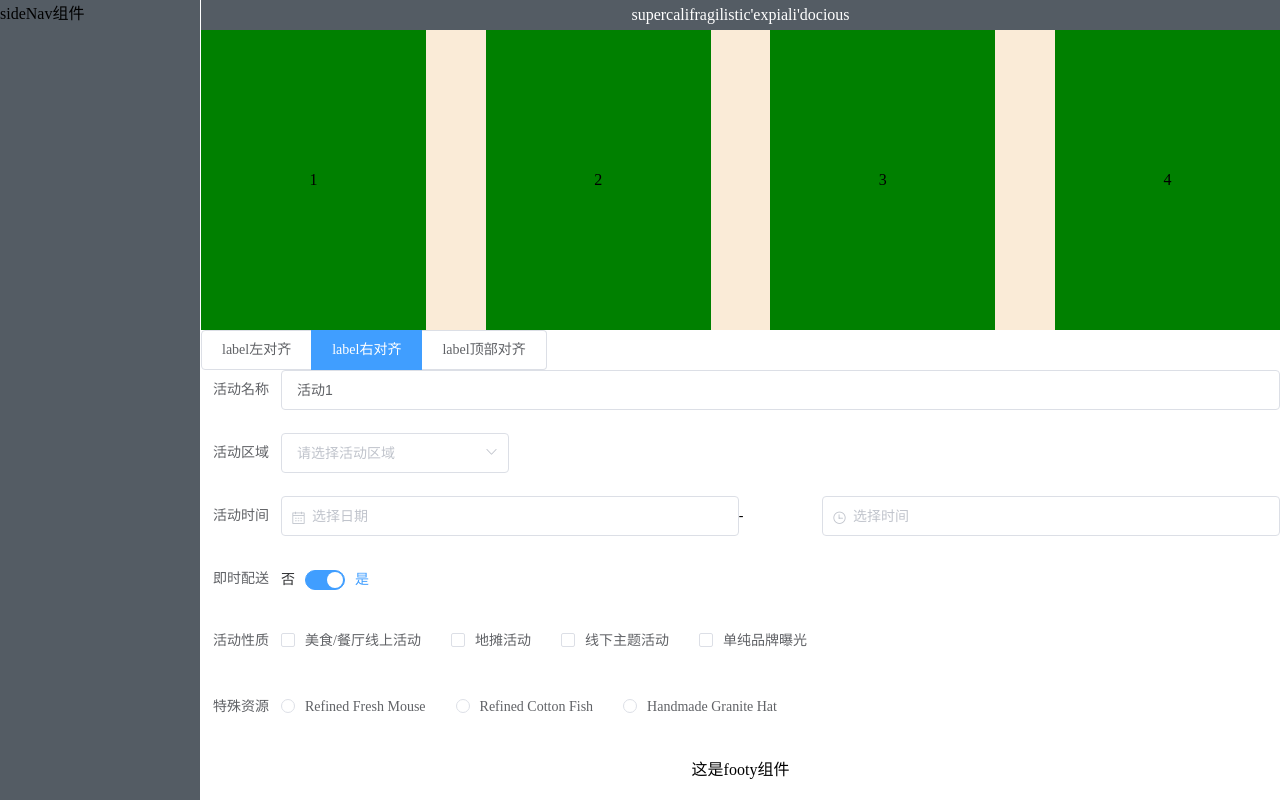
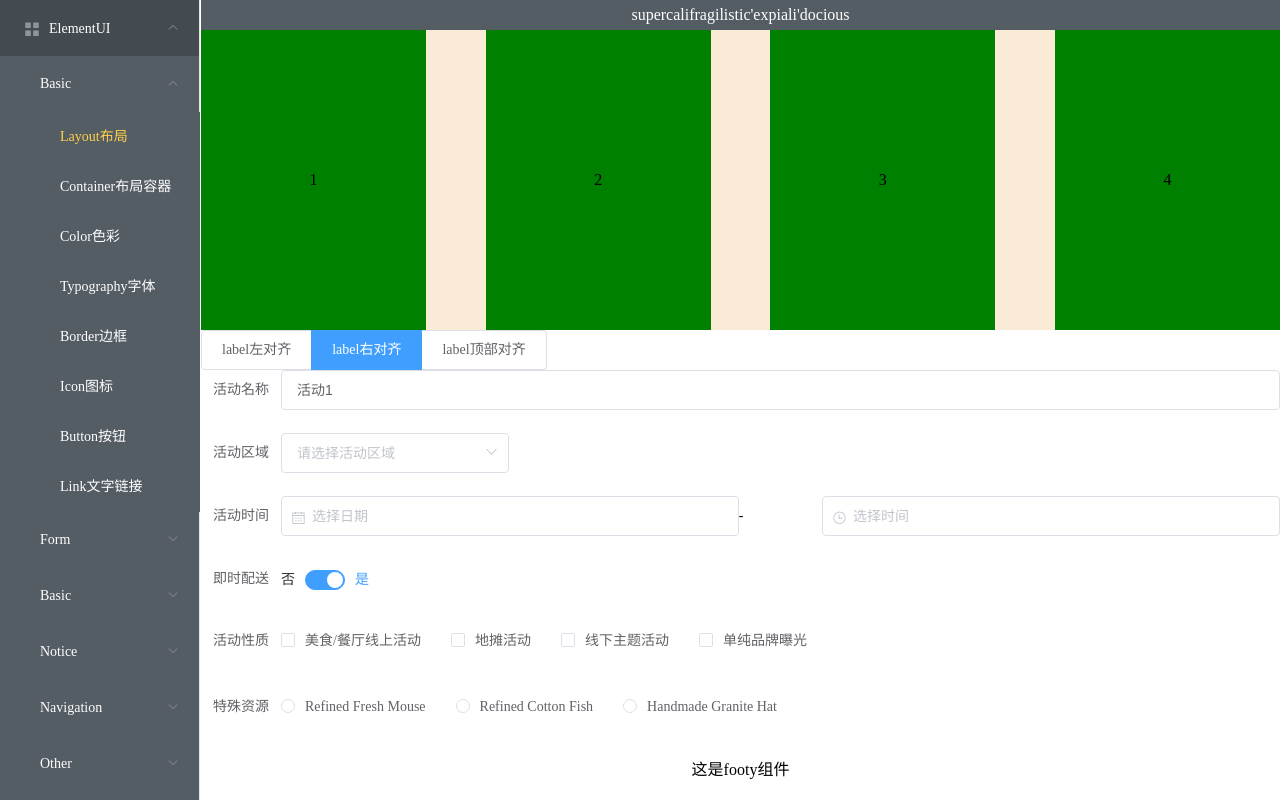
Before and after one commit to nansio/learning, a Vue app in the folder elements/: page / in a window 1280 px wide. Built offline with nearby package versions, Linux system fonts and the light colour scheme.

Commit message:
practice el-menu

```diff
--- a/elements/src/sideNav.vue
+++ b/elements/src/sideNav.vue
@@ -1,30 +1,92 @@
 <template>
+  <!-- el-menu组件 -->
   <div class="sideNavVue">
-      sideNav组件
+    <el-menu
+      default-active="3-1"
+      background-color="#545c64"
+      text-color="#fff"
+      active-text-color="#ffd04b"
+    >
+      <!-- 1级菜单 ==> ElementUI -->
+      <el-submenu index="1-1">
+        <template slot="title">
+          <i class="el-icon-menu"></i>
+          <span>ElementUI</span>
+        </template>
+        <!-- 2级菜单 Basic -->
+        <el-submenu index="2-1">
+            <template slot="title">Basic</template>
+            <el-menu-item index="3-1">Layout布局</el-menu-item>
+            <el-menu-item index="3-2">Container布局容器</el-menu-item>
+            <el-menu-item index="3-3">Color色彩</el-menu-item>
+            <el-menu-item index="3-4">Typography字体</el-menu-item>
+            <el-menu-item index="3-5">Border边框</el-menu-item>
+            <el-menu-item index="3-6">Icon图标</el-menu-item>
+            <el-menu-item index="3-7">Button按钮</el-menu-item>
+            <el-menu-item index="3-8">Link文字链接</el-menu-item>
+        </el-submenu>
+        <!-- 2级菜单 Form 表单 -->
+        <el-submenu index="2-2">
+            <template slot="title">Form</template>
+            <el-menu-item index="3-9">el-form</el-menu-item>
+        </el-submenu>
+        <!-- 2级菜单 Data 数据展示 -->
+        <el-submenu index="2-3">
+            <template slot="title">Basic</template>
+            <el-menu-item index="3-10">Table表格</el-menu-item>
+            <el-menu-item index="3-11">Tag标签</el-menu-item>
+            <el-menu-item index="3-12">Progress进度条</el-menu-item>
+            <el-menu-item index="3-13">Tree树形空间</el-menu-item>
+            <el-menu-item index="3-14">Pagination分页</el-menu-item>
+            <el-menu-item index="3-15">Badage标记</el-menu-item>
+            <el-menu-item index="3-16">Avatar头像</el-menu-item>
+        </el-submenu>
+        <!-- 2级菜单 Notice 通知 -->
+        <el-submenu index="2-4">
+            <template slot="title">Notice</template>
+            <el-menu-item index="3-17">Alert警告</el-menu-item>
+            <el-menu-item index="3-18">Loading加载</el-menu-item>
+            <el-menu-item index="3-19">Message消息提示</el-menu-item>
+            <el-menu-item index="3-20">MessageBox弹框</el-menu-item>
+            <el-menu-item index="3-21">Notification通知</el-menu-item>
+        </el-submenu>
+        <!-- 2级菜单组 Navigation 导航 -->
+        <el-submenu index="2-5">
+          <template slot="title">Navigation</template>
+          <el-menu-item index="3-22">NavMenu导航菜单</el-menu-item>
+          <el-menu-item index="3-23">Tabs标签页</el-menu-item>
+          <el-menu-item index="3-24">Breadcrumb面包屑</el-menu-item>
+          <el-menu-item index="3-25">PageHeader页头</el-menu-item>
+          <el-menu-item index="3-26">Dropdown下拉菜单</el-menu-item>
+          <el-menu-item index="3-27">Steps步骤条</el-menu-item>
+        </el-submenu>
+        <!-- 2级菜单 Others 其他 -->
+        <el-submenu index="2-6">
+            <template slot="title">Other</template>
+        </el-submenu>
+      </el-submenu>
+      <!-- 1级菜单 ==> Vuex -->
+      <el-submenu index="1-2">
+        <template slot="title">
+          <i class="el-icon-location"></i>
+          <span>Vuex</span>
+        </template>
+        <!-- 2级菜单 -->
+        <el-menu-item index="2-7">demo</el-menu-item>
+        <el-menu-item index="2-8" disabled>违法行为</el-menu-item>
+      </el-submenu>
+      <!-- 1级菜单 ==> Vue Router -->
+      <el-menu-item index="1-3">
+              <i class="el-icon-set-up"></i>
+              <span slot="title">Vue Router</span>
+      </el-menu-item>
+    </el-menu>
   </div>
 </template>
 
 <script>
-export default {
-    data(){
-        return {
-        items: [
-            {
-            key: 'Tabs', label: 'Tabs标签页', name: 'tabs'
-            },
-            {
-            key: 'ToolTip', label: 'ToolTip文字提示', name: 'tooltips'
-            },
-            {
-            key: 'NavMenu', label: 'NavMenu导航菜单', name: 'navmenu'
-            },
-        ],
-        activeTabName: 'tabs'
-        }
-    },
-}
+export default {};
 </script>
 
 <style>
-
 </style>
```
